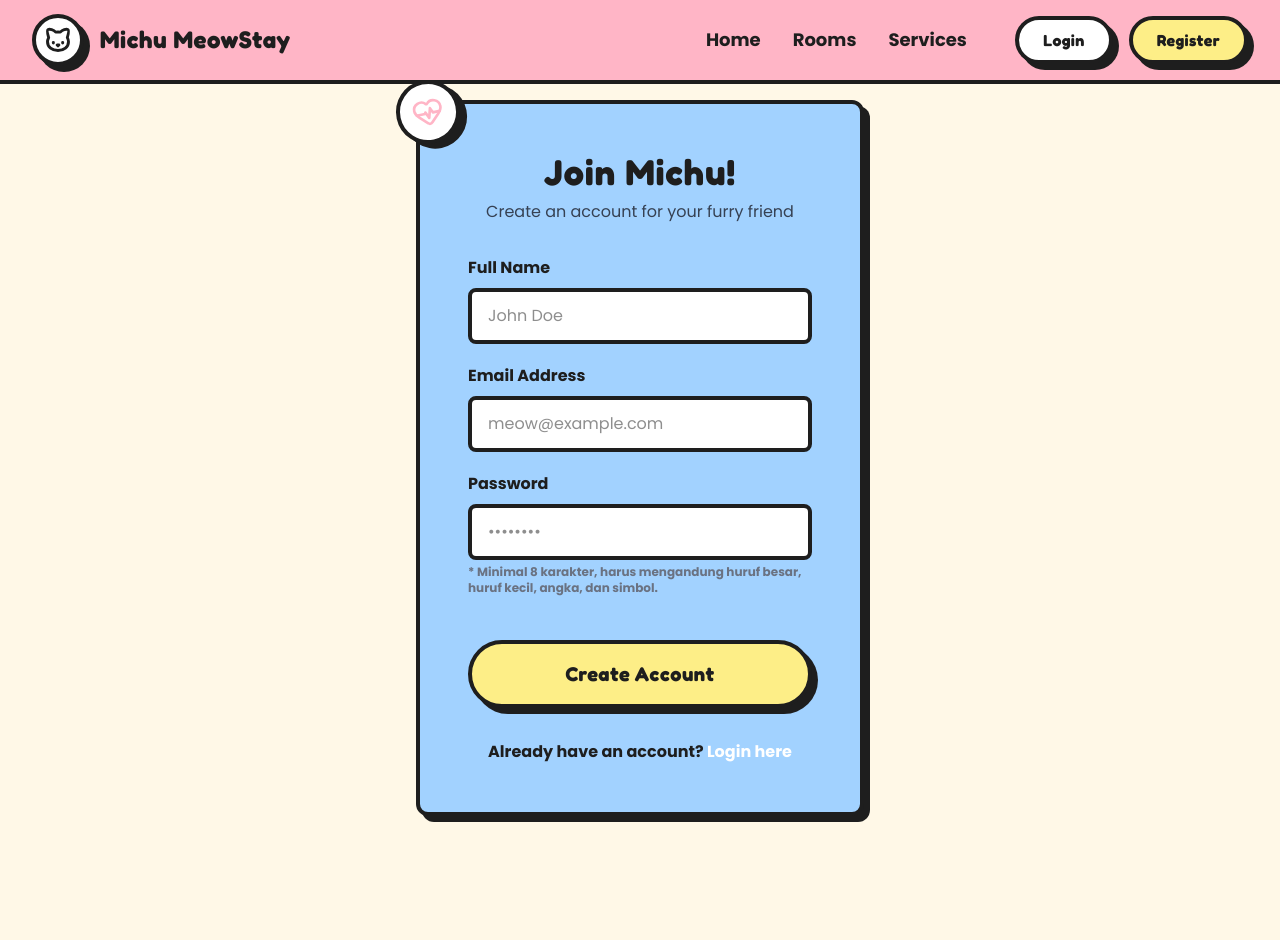
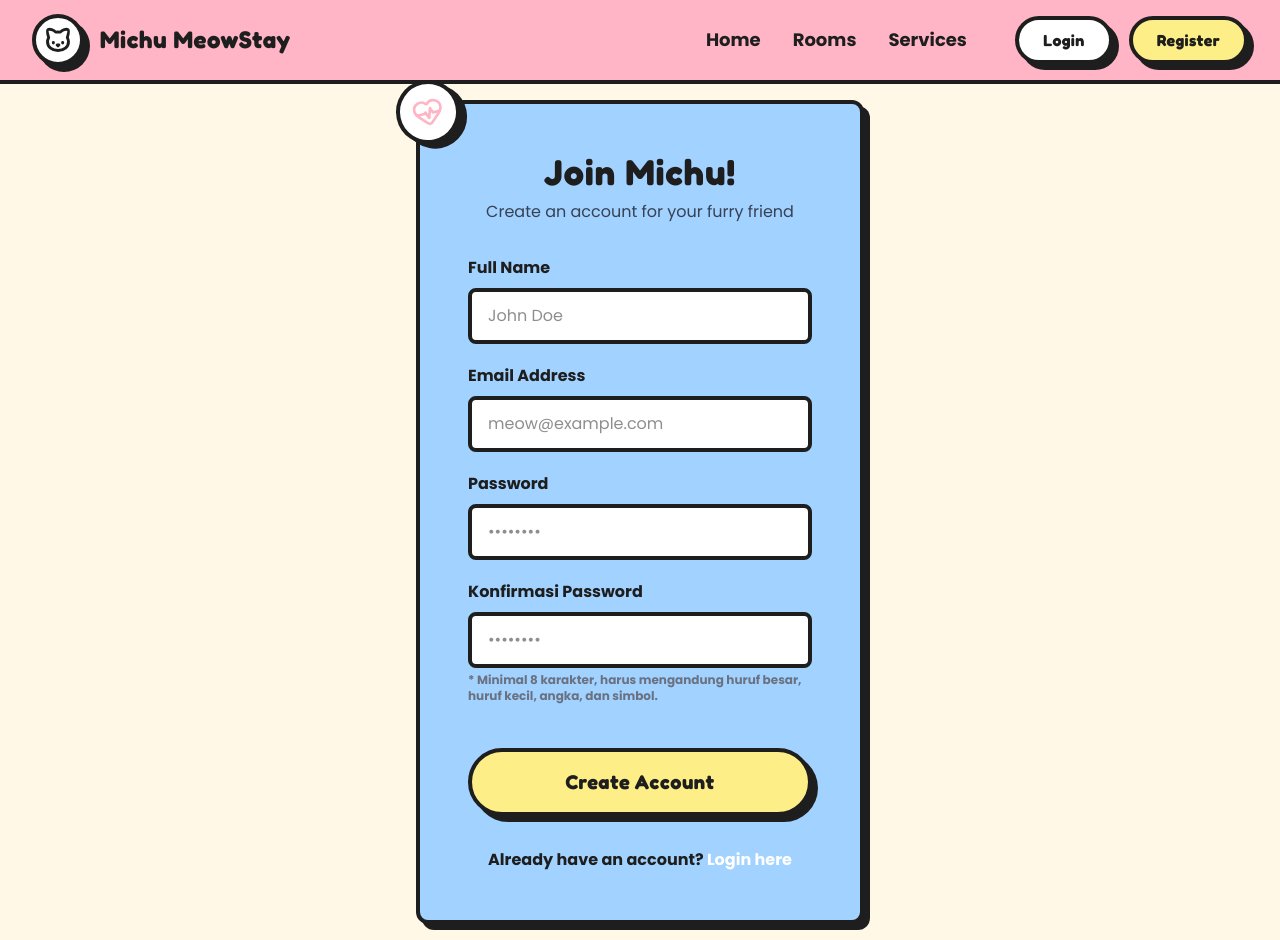
Before and after one commit to anandra00/frontend-michupethotel, a React (Vite) app: page /register in a window 1280 px wide. Before the commit the page ends 832 px from the top, so only its background shows below. Built offline with nearby package versions, Linux system fonts and the light colour scheme; no server answers.

Commit message:
Fix password confirmation in UI

```diff
--- a/src/context/AuthContext.jsx
+++ b/src/context/AuthContext.jsx
@@ -33,8 +33,8 @@ export const AuthProvider = ({ children }) => {
     return res.data;
   };
 
-  const register = async (name, email, password) => {
-    const res = await api.post('/register', { name, email, password, password_confirmation: password });
+  const register = async (name, email, password, password_confirmation) => {
+    const res = await api.post('/register', { name, email, password, password_confirmation });
     return res.data;
   };
 
--- a/src/pages/Register.jsx
+++ b/src/pages/Register.jsx
@@ -5,9 +5,10 @@ import { HeartPulse } from 'lucide-react';
 import toast from 'react-hot-toast';
 
 const Register = () => {
-  const [name, setName] = useState('');
+    const [name, setName] = useState('');
   const [email, setEmail] = useState('');
   const [password, setPassword] = useState('');
+  const [confirmPassword, setConfirmPassword] = useState('');
   const [error, setError] = useState(null);
   const [loading, setLoading] = useState(false);
   const { register } = useContext(AuthContext);
@@ -16,9 +17,15 @@ const Register = () => {
   const handleSubmit = async (e) => {
     e.preventDefault();
     setError(null);
+
+    if (password !== confirmPassword) {
+      setError("Password dan Konfirmasi Password tidak cocok.");
+      return;
+    }
+
     setLoading(true);
     try {
-      await register(name, email, password);
+      await register(name, email, password, confirmPassword);
       toast.success("Kode OTP telah dikirim ke email kamu.");
       navigate('/verify-otp', { state: { email } });
     } catch (err) {
@@ -83,6 +90,19 @@ const Register = () => {
               required
               minLength={8}
             />
+          </div>
+
+          <div>
+            <label className="block font-bold mb-2">Konfirmasi Password</label>
+            <input
+              type="password"
+              className="neo-input"
+              placeholder="••••••••"
+              value={confirmPassword}
+              onChange={(e) => setConfirmPassword(e.target.value)}
+              required
+              minLength={8}
+            />
             <p className="text-xs font-bold text-gray-500 mt-1">
               * Minimal 8 karakter, harus mengandung huruf besar, huruf kecil, angka, dan simbol.
             </p>
```
